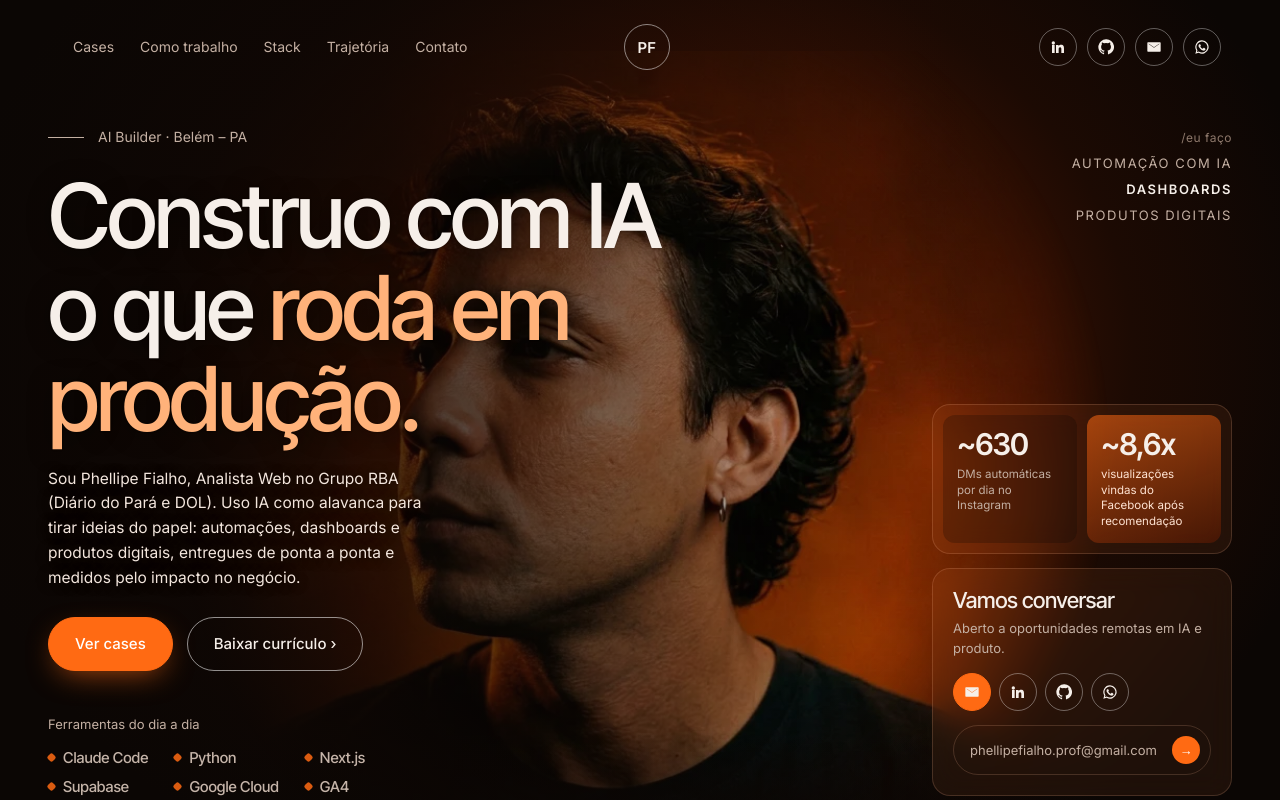
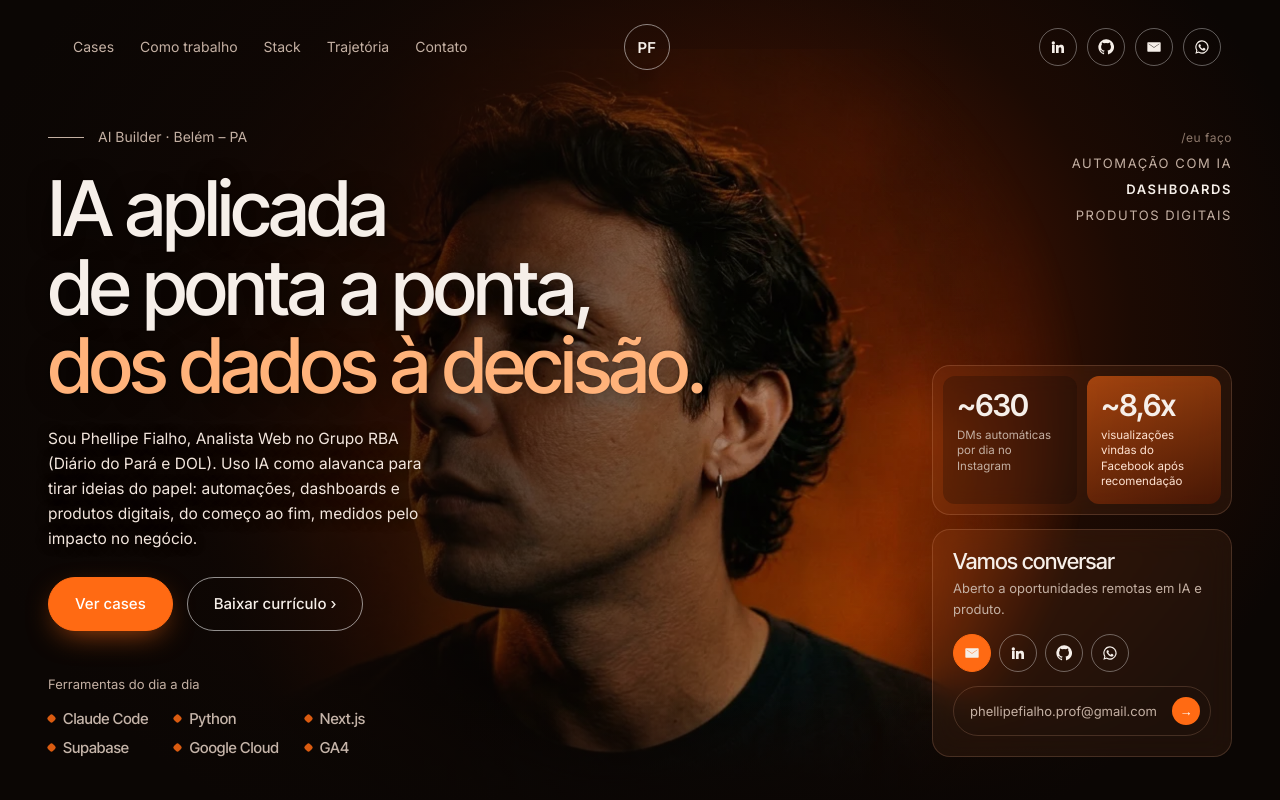
Before and after one commit to F1alh0/F1alh0.github.io, a plain HTML site: page index.html in a window 1280 px wide. Shown: the top 800 px of the page. Drawn offline with Linux system fonts and the light colour scheme.

Commit message:
Hero: novo slogan "IA aplicada de ponta a ponta, dos dados à decisão"
Co-Authored-By: Claude Opus 5.5 <noreply@anthropic.com>

```diff
--- a/index.html
+++ b/index.html
@@ -59,7 +59,7 @@
   .hero-grid { position: relative; z-index: 4; display: grid; grid-template-columns: 1fr 300px; gap: 32px; padding-top: calc(78px + clamp(28px, 6vh, 80px)); padding-bottom: 56px; min-height: calc(clamp(720px, 100vh, 1000px) - 72px); }
   .kicker { display: flex; align-items: center; gap: 14px; font-size: 14px; color: var(--muted); margin-bottom: 22px; }
   .kicker::before { content: ""; width: 36px; height: 1px; background: var(--muted); }
-  .hero h1 { font-size: clamp(48px, 7vw, 100px); max-width: 9.5em; text-shadow: 0 2px 24px rgba(0,0,0,.45), 0 0 2px rgba(0,0,0,.3); }
+  .hero h1 { font-size: clamp(48px, 6vw, 84px); max-width: 11em; text-shadow: 0 2px 24px rgba(0,0,0,.45), 0 0 2px rgba(0,0,0,.3); }
   .hero h1 em { font-style: normal; color: #ffb27a; }
   .hero .intro { max-width: 380px; color: #f3e6dd; font-size: 15.5px; margin: 22px 0 26px; text-shadow: 0 1px 12px rgba(0,0,0,.7); }
   .hero .ctas { display: flex; flex-wrap: wrap; gap: 14px; }
@@ -238,8 +238,8 @@
   <div class="wrap hero-grid">
     <div>
       <div class="kicker">AI Builder · Belém – PA</div>
-      <h1>Construo com IA<br>o que <em>roda em produção.</em></h1>
-      <p class="intro">Sou Phellipe Fialho, Analista Web no Grupo RBA (Diário do Pará e DOL). Uso IA como alavanca para tirar ideias do papel: automações, dashboards e produtos digitais, entregues de ponta a ponta e medidos pelo impacto no negócio.</p>
+      <h1>IA aplicada<br>de ponta a&nbsp;ponta,<br><em>dos dados à&nbsp;decisão.</em></h1>
+      <p class="intro">Sou Phellipe Fialho, Analista Web no Grupo RBA (Diário do Pará e DOL). Uso IA como alavanca para tirar ideias do papel: automações, dashboards e produtos digitais, do começo ao fim, medidos pelo impacto no negócio.</p>
       <div class="ctas">
         <a class="btn primary" href="#cases">Ver cases</a>
         <a class="btn ghost" href="curriculo-phellipe-fialho.pdf" download>Baixar currículo ›</a>
```
